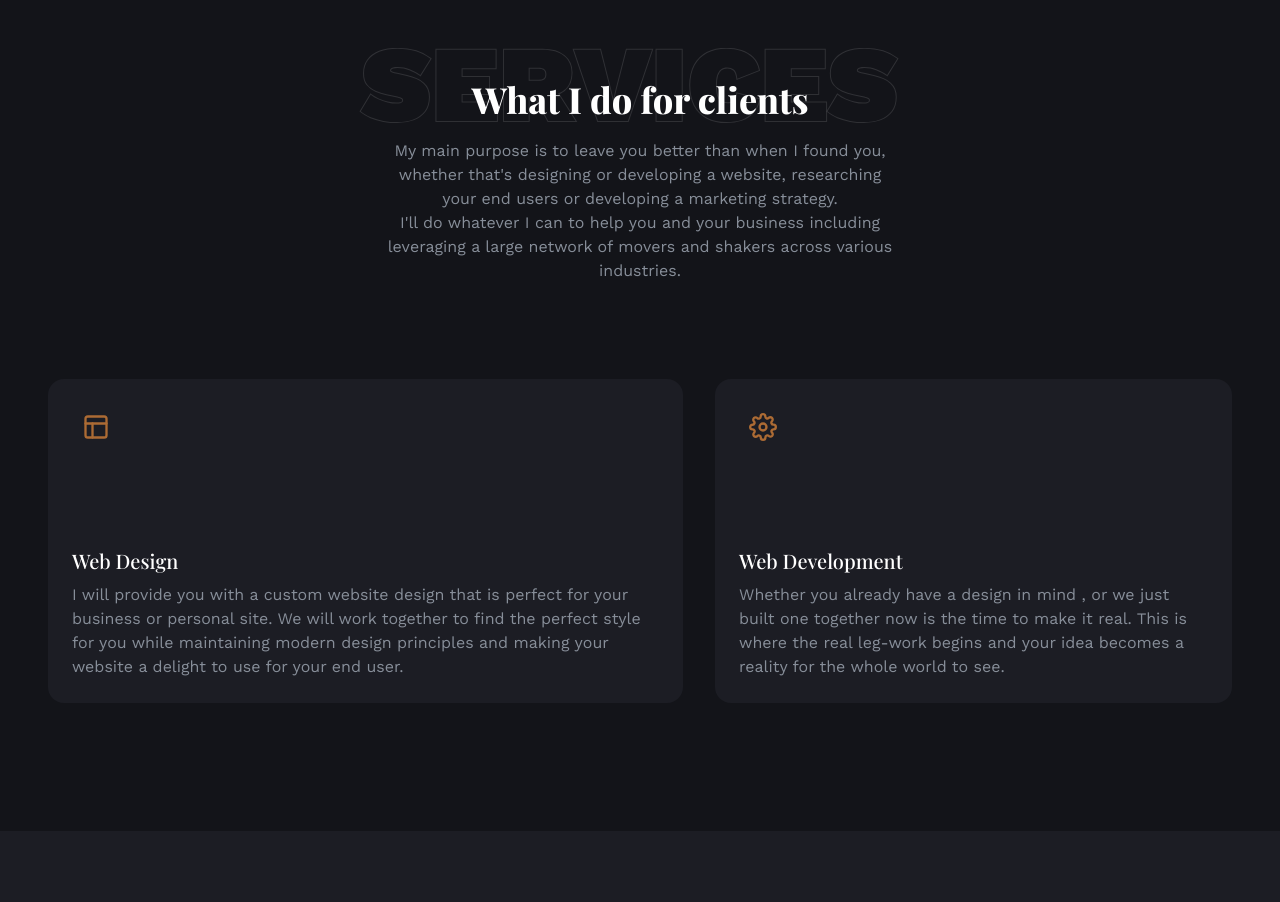
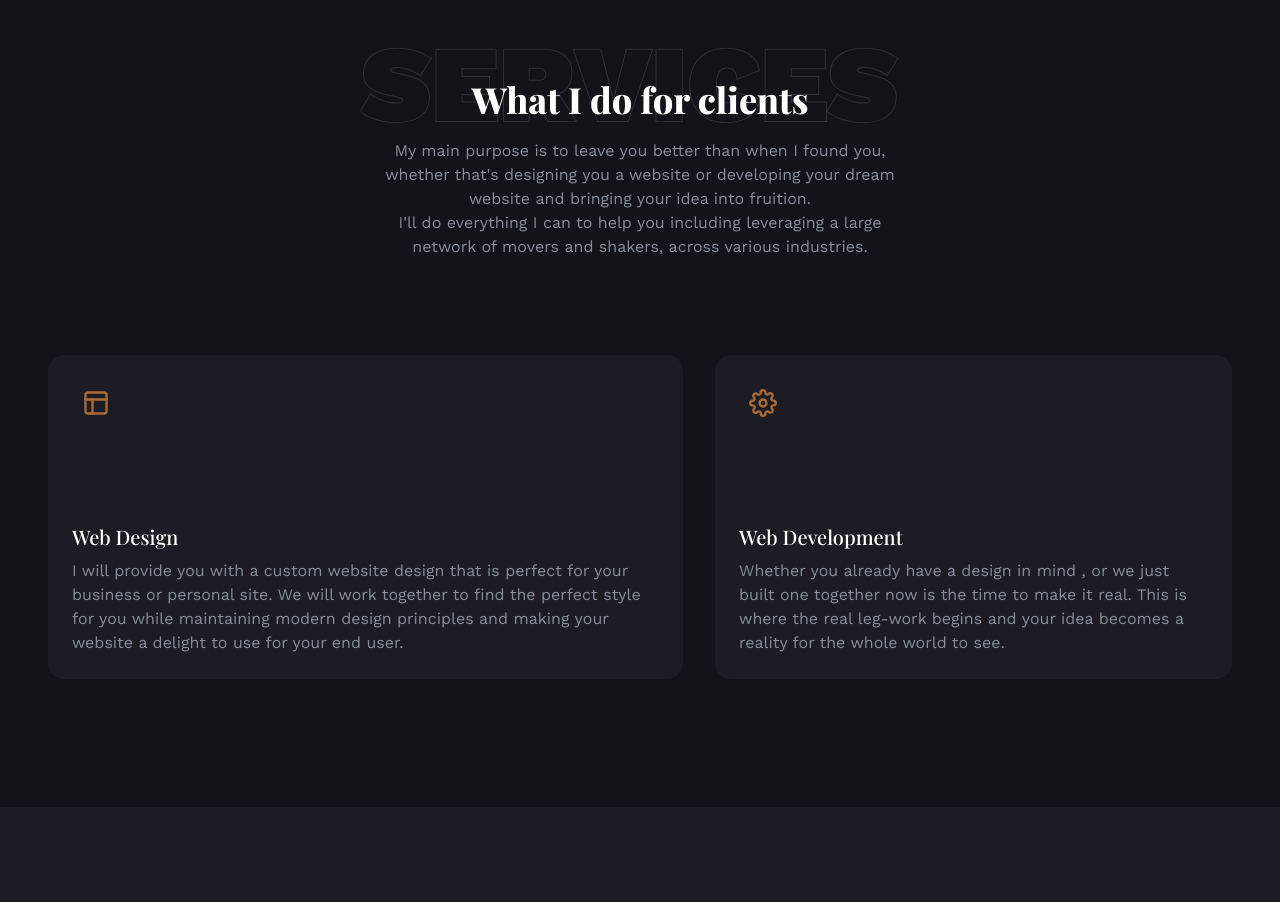
Before and after one commit to MackGrissom/MackPortfolio, a React (Create React App) app: page / in a window 1280 px wide. Shown: the part 3260-4162 px from the top of the page. Built offline with nearby package versions, Linux system fonts and the light colour scheme; a web font is replaced by a local one.

Commit message:
changed services description

```diff
--- a/src/components/Services.js
+++ b/src/components/Services.js
@@ -12,7 +12,7 @@ const Services = () => {
             What I do for clients
           </h2>
           <p className='subtitle'>
-            My main purpose is to leave you better than when I found you, whether that's designing or developing a website, researching your end users or developing a marketing strategy. <br/> I'll do whatever I can to help you and your business including leveraging a large network of movers and shakers across various industries.
+            My main purpose is to leave you better than when I found you, whether that's designing you a website or developing your dream website and bringing your idea into fruition. <br/> I'll do everything I can to help you including leveraging a large network of movers and shakers, across various industries.
             </p>
 
         </div>
```
